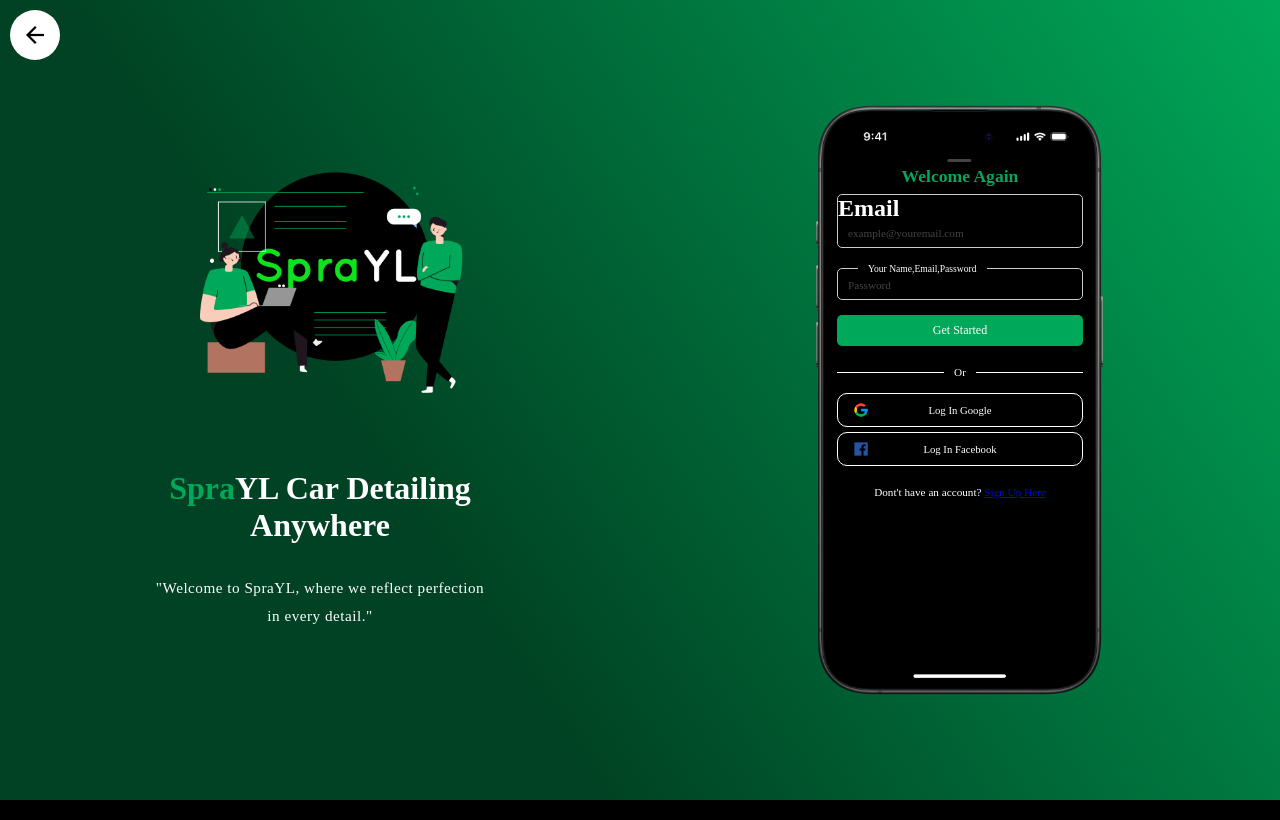
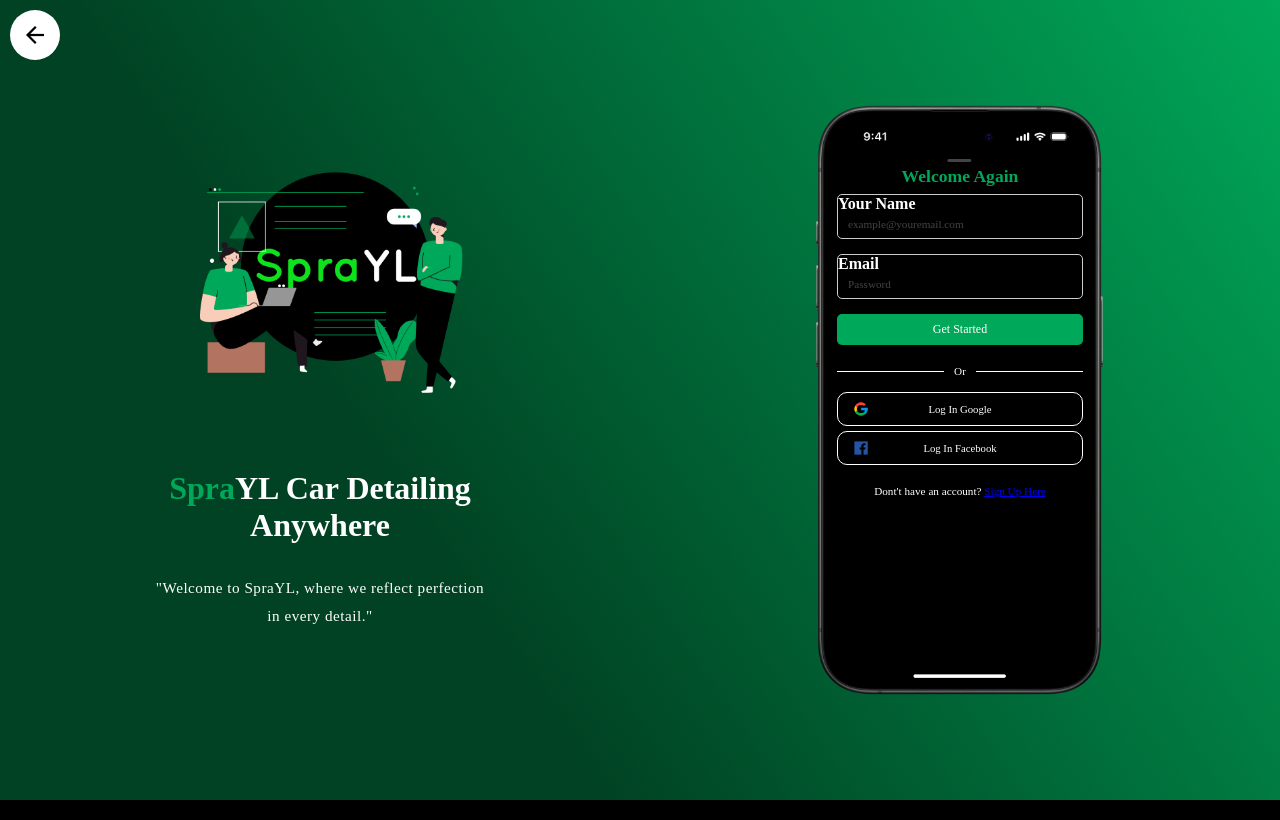
Before and after one commit to ZsaidEduardo/paginaweb, an Angular app in the folder frontend/: page /login in a window 1280 px wide. Built offline with nearby package versions, Linux system fonts and the light colour scheme.

Commit message:
correcion en las etiqueta de fieldset
en el login solo se registra el correo y password pero al quitar el nombre aparecia igual el nombre en ves de correo  clave - corregido en el js y vista

```diff
--- a/frontend/src/app/component/login/login.component.html
+++ b/frontend/src/app/component/login/login.component.html
@@ -25,12 +25,12 @@
             </fieldset> -->
 
             <fieldset class="login__fieldset">
-                <h1>Email</h1>
+                <h4>Email</h4>
                 <input type="email" name="email" class="login__input" placeholder="example@youremail.com" required>
             </fieldset>
 
             <fieldset class="login__fieldset">
-                <legend>Password</legend>
+                <h4>Password</h4>
                 <input type="password" name="contrasena" class="login__input" placeholder="Password" required>
             </fieldset>
 
--- a/frontend/src/assets/js/configuraciones_idiomas/idioma_login.js
+++ b/frontend/src/assets/js/configuraciones_idiomas/idioma_login.js
@@ -29,7 +29,7 @@
 
 /*------------------------------*/
 
-var input_tags = document.querySelectorAll(".login__fieldset legend")
+var input_tags = document.querySelectorAll(".login__fieldset h4")
 
 var idiomaEspanol_inputsTag = [
     "Tu Nombre", "Correo", "Contraseña"
@@ -61,7 +61,7 @@
 
 /*---------------------------------*/
 
-var otras_alternativas = document.querySelectorAll(".login__alternativo span")
+var otras_alternativas = document.querySelectorAll(".login__alternativo span ")
 var idiomaEspanol_loginALternativo = [
     "Iniciar Sesión con Google",
     "Iniciar Sesión con Facebook",
```
